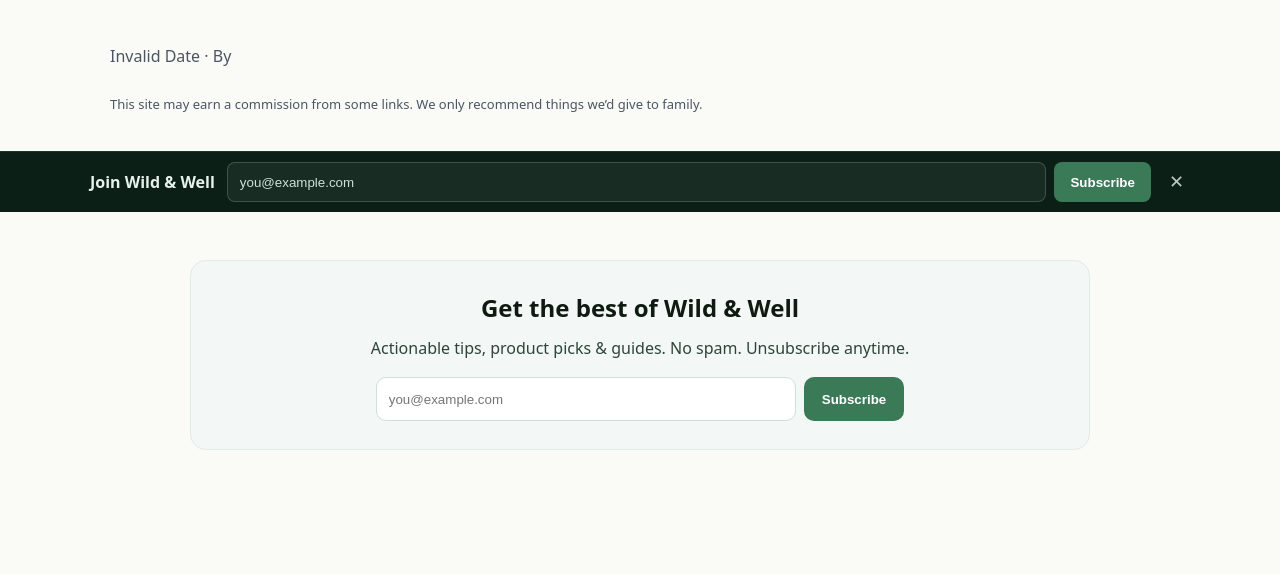
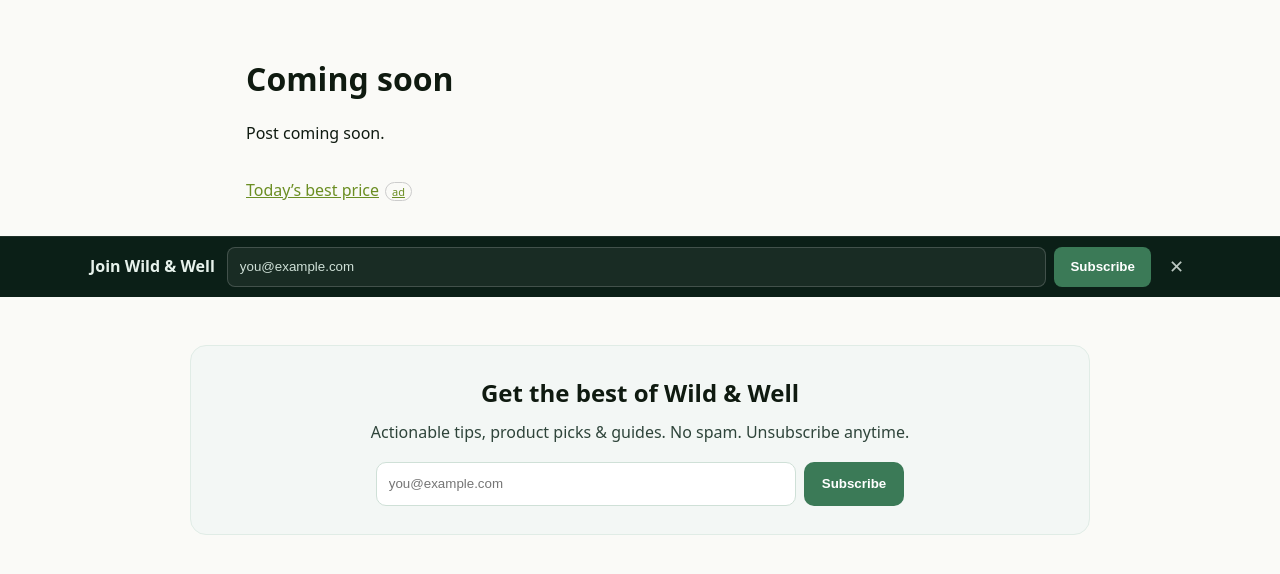
Before and after one commit to dariosandison/Eco---Holistic, a Next.js app: page /blog/1 in a window 1280 px wide. Shown: the top 574 px of the page. Built offline with nearby package versions, Linux system fonts and the light colour scheme; no server answers.

Commit message:
Update [slug].js

```diff
--- a/pages/blog/[slug].js
+++ b/pages/blog/[slug].js
@@ -1,116 +1,54 @@
-// /pages/blog/[slug].js
+// pages/blog/[slug].js
 import SEO from "../../components/SEO";
+import AffiliateLink from "../../components/AffiliateLink";
 import { getAllPostSlugs, getPostBySlug } from "../../src/lib/blog";
 
-export async function getStaticPaths() {
-  const slugs = getAllPostSlugs();
-  return {
-    paths: slugs.map((slug) => ({ params: { slug } })),
-    fallback: false
-  };
-}
-
-export async function getStaticProps({ params }) {
-  const post = getPostBySlug(params.slug);
-  if (!post) return { notFound: true };
-
-  // Add rel attributes to ALL links for safety (esp. affiliate)
-  const processedHtml = addRelToLinks(post.contentHtml);
-
-  return {
-    props: {
-      post: { ...post, contentHtml: processedHtml }
-    }
-  };
-}
-
-export default function BlogPost({ post }) {
-  const { title, excerpt, date, updated, authorName, tags, contentHtml } = post;
-  const ld = buildArticleJsonLd({ post });
-
+export default function BlogPost({ html, meta, url }) {
   return (
     <>
       <SEO
-        title={title}
-        description={excerpt || "Wild & Well article"}
-        path={`/blog/${post.slug}`}
+        title={meta.title}
+        description={meta.description}
+        url={url}
+        isArticle
+        datePublished={meta.date}
+        dateModified={meta.updated}
+        breadcrumbs={[
+          { name: "Home", item: "https://www.wild-and-well.store/" },
+          { name: "Blog", item: "https://www.wild-and-well.store/blog" },
+          { name: meta.title, item: url },
+        ]}
       />
-
-      <div className="container">
-        <article className="section">
-          <header style={{ marginBottom: 16 }}>
-            <h1 style={{ marginBottom: 8 }}>{title}</h1>
-            <p className="muted" style={{ margin: 0 }}>
-              <time dateTime={date}>{formatDate(date)}</time>
-              {updated && updated !== date ? (
-                <> · Updated <time dateTime={updated}>{formatDate(updated)}</time></>
-              ) : null}
-              <> · By {authorName}</>
-              {tags?.length ? <> · {tags.join(" • ")}</> : null}
-            </p>
-          </header>
-
-          <div
-            className="prose"
-            // Content already sanitized for rel attributes
-            dangerouslySetInnerHTML={{ __html: contentHtml }}
-          />
-
-          <p className="muted" style={{ marginTop: 24, fontSize: 13 }}>
-            This site may earn a commission from some links. We only recommend things we’d give to family.
+      <main style={{ maxWidth: 820, margin: "0 auto", padding: "2rem 1rem" }}>
+        <h1 style={{ marginBottom: ".25rem" }}>{meta.title}</h1>
+        {meta.date && (
+          <p style={{ color: "#666", marginTop: 0 }}>
+            {meta.date} {meta.updated && `(updated: ${meta.updated})`}
           </p>
-        </article>
-      </div>
-
-      {/* Structured data */}
-      <script type="application/ld+json" dangerouslySetInnerHTML={{ __html: JSON.stringify(ld) }} />
+        )}
+        <article
+          className="prose"
+          dangerouslySetInnerHTML={{ __html: html }}
+        />
+        {/* Optional example so there's always an affiliate anchor rendered */}
+        <div style={{ marginTop: 32 }}>
+          <AffiliateLink href="https://example.com/?affid=yourid">
+            Today’s best price
+          </AffiliateLink>
+        </div>
+      </main>
     </>
   );
 }
 
-function addRelToLinks(html) {
-  if (!html) return html;
-  // Add rel attrs to any http(s) links (covers affiliate & external)
-  return html.replace(
-    /<a\s+([^>]*?)href=("|\')(https?:\/\/[^"\']+)("|\')([^>]*)>/gi,
-    (m, pre, q1, href, q2, post) => {
-      // preserve existing rel but ensure required tokens present
-      const hasRel = /rel\s*=\s*("|\')([^"\']*)\1/i.exec(pre + post);
-      const required = ["sponsored", "nofollow", "noopener", "noreferrer"];
-      let relVal = required.join(" ");
-      if (hasRel) {
-        const current = hasRel[2].split(/\s+/).filter(Boolean);
-        relVal = Array.from(new Set([...current, ...required])).join(" ");
-        // strip old rel=... from tag before re-inject to avoid duplicates
-        const withoutRel = (pre + post).replace(/\srel\s*=\s*("|\')[^"\']*\1/gi, "");
-        return `<a ${withoutRel} href="${href}" rel="${relVal}">`;
-      }
-      return `<a ${pre}href="${href}" rel="${relVal}"${post}>`;
-    }
-  );
+export async function getStaticPaths() {
+  const slugs = getAllPostSlugs();
+  return { paths: slugs.map((slug) => ({ params: { slug } })), fallback: false };
 }
 
-function buildArticleJsonLd({ post }) {
-  const site = process.env.NEXT_PUBLIC_SITE_URL || "https://www.wild-and-well.store";
-  const url = `${site}/blog/${post.slug}`;
-  return {
-    "@context": "https://schema.org",
-    "@type": "Article",
-    headline: post.title,
-    description: post.excerpt || "",
-    datePublished: post.date,
-    dateModified: post.updated || post.date,
-    author: [{ "@type": "Person", name: post.authorName || "Wild & Well" }],
-    mainEntityOfPage: { "@type": "WebPage", "@id": url },
-    url
-  };
+export async function getStaticProps({ params }) {
+  const { slug } = params;
+  const post = await getPostBySlug(slug);
+  const url = `https://www.wild-and-well.store/blog/${slug}`;
+  return { props: { ...post, url } };
 }
-
-function formatDate(s) {
-  try {
-    const d = new Date(s + "T00:00:00Z");
-    return d.toLocaleDateString(undefined, { year: "numeric", month: "short", day: "numeric" });
-  } catch {
-    return s;
-  }
-}
```
